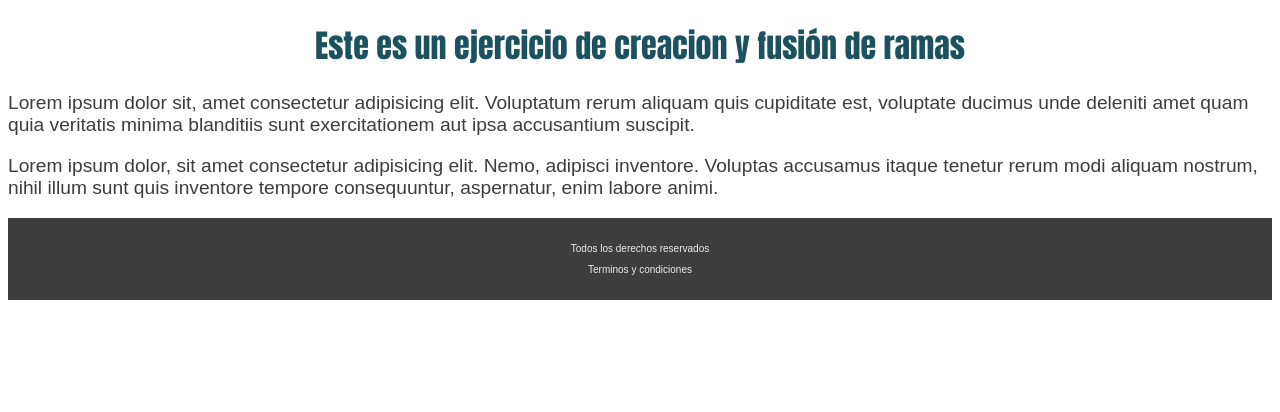
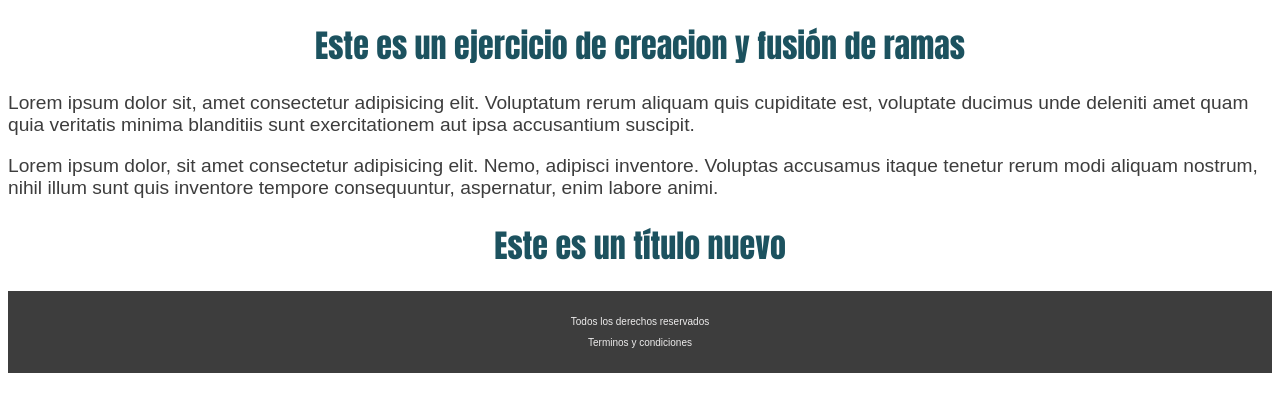
Before and after one commit to lalitacomics/git2, a plain HTML site: page index.html in a window 1280 px wide. Drawn offline with Linux system fonts and the light colour scheme.

Commit message:
Se agrega un título
Se agrega con h1

```diff
--- a/index.html
+++ b/index.html
@@ -12,6 +12,7 @@
     <p>Lorem ipsum dolor sit, amet consectetur adipisicing elit. Voluptatum rerum aliquam quis cupiditate est, voluptate ducimus unde deleniti amet quam quia veritatis minima blanditiis sunt exercitationem aut ipsa accusantium suscipit.</p>
 
     <p>Lorem ipsum dolor, sit amet consectetur adipisicing elit. Nemo, adipisci inventore. Voluptas accusamus itaque tenetur rerum modi aliquam nostrum, nihil illum sunt quis inventore tempore consequuntur, aspernatur, enim labore animi.</p>
+    <h1> Este es un título nuevo </h1>
 
 
 
```
